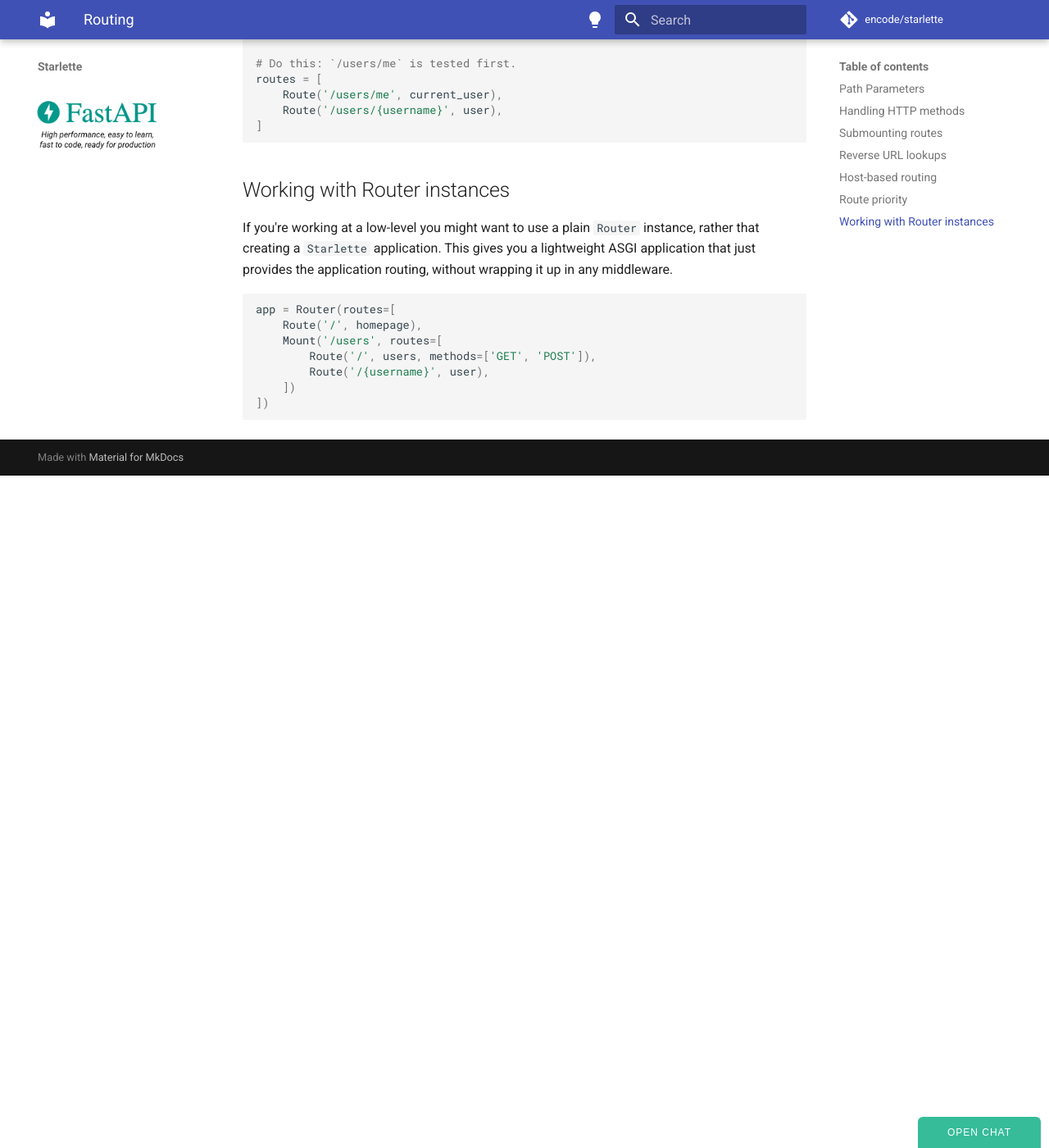
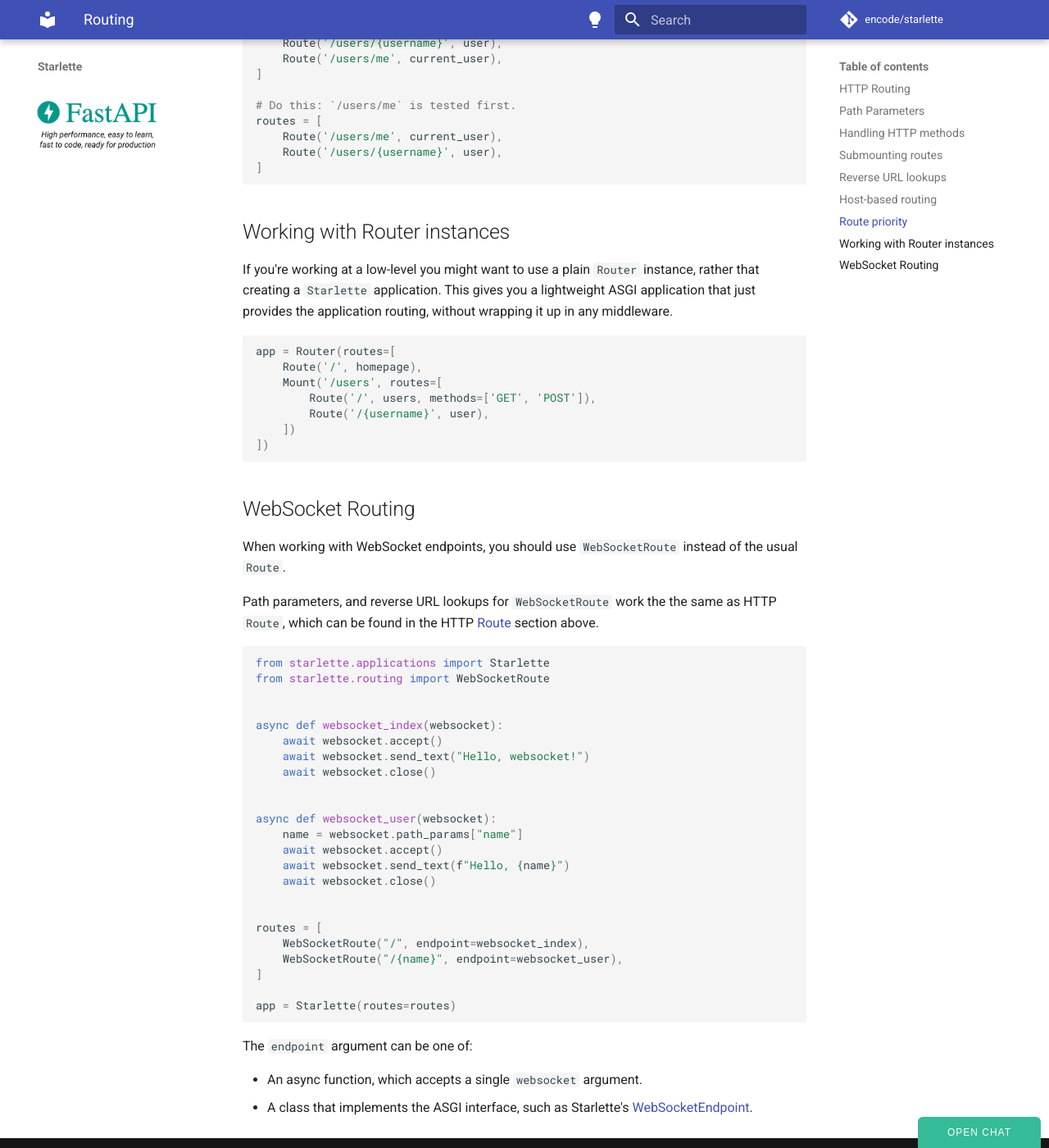
Before and after one commit to hidraco/starlette, an MkDocs documentation site: the page built from docs/routing.md, in a window 1280 px wide and 1400 px high, scrolled down 4815 px. Shown: the whole window at 82% size. Built offline with MkDocs 1.6.1 and Material for MkDocs 9.7.7, drawn with Linux system fonts in a browser that asks for light colours; comment, search, counter and statistics services are not loaded; some of the changed text lies outside the part shown.

Commit message:
Add WebSocketRoute docs in Routing (#1388)

````diff
--- a/docs/routing.md
+++ b/docs/routing.md
@@ -1,3 +1,5 @@
+## HTTP Routing
+
 Starlette has a simple but capable request routing system. A routing table
 is defined as a list of routes, and passed when instantiating the application.
 
@@ -262,3 +263,42 @@ app = Router(routes=[
     ])
 ])
 ```
+
+## WebSocket Routing
+
+When working with WebSocket endpoints, you should use `WebSocketRoute`
+instead of the usual `Route`.
+
+Path parameters, and reverse URL lookups for `WebSocketRoute` work the the same
+as HTTP `Route`, which can be found in the HTTP [Route](#http-routing) section above.
+
+```python
+from starlette.applications import Starlette
+from starlette.routing import WebSocketRoute
+
+
+async def websocket_index(websocket):
+    await websocket.accept()
+    await websocket.send_text("Hello, websocket!")
+    await websocket.close()
+
+
+async def websocket_user(websocket):
+    name = websocket.path_params["name"]
+    await websocket.accept()
+    await websocket.send_text(f"Hello, {name}")
+    await websocket.close()
+
+
+routes = [
+    WebSocketRoute("/", endpoint=websocket_index),
+    WebSocketRoute("/{name}", endpoint=websocket_user),
+]
+
+app = Starlette(routes=routes)
+```
+
+The `endpoint` argument can be one of:
+
+* An async function, which accepts a single `websocket` argument.
+* A class that implements the ASGI interface, such as Starlette's [WebSocketEndpoint](endpoints.md#websocketendpoint).
````
Also changed, not shown: other parts of docs/routing.md (+1 -2 lines).
